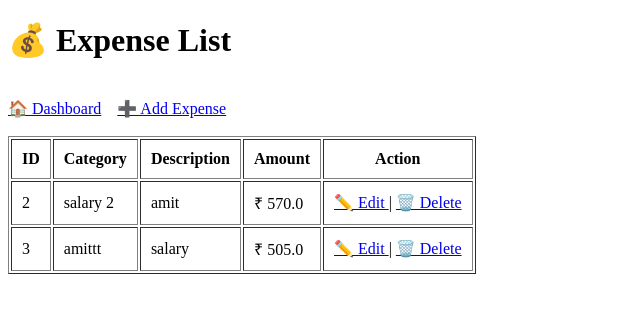
After one commit to vishnubishnoipython/AI-Business-Manager, a Flask app: page /view-expenses in a window 1280 px wide. The commit adds this page. Shown: the top 313 px of the page, without its empty margins (0-640 px from the left). Run offline with Flask 3, Linux system fonts and the light colour scheme; data comes from the database, SQL or seed files in the repository; both versions use the stored data as it was after the commit.

Commit message:
Added Expense Module

```diff
--- a/app.py
+++ b/app.py
@@ -1,16 +1,24 @@
 from flask import Flask, render_template, request
 from database.db import (
     create_database,
+
+    # Sales
     save_sale,
     get_all_sales,
     get_sale_by_id,
     update_sale,
     delete_sale,
     get_total_sales,
+
+    # Expenses
     save_expense,
     get_all_expenses,
-    get_total_expenses
-    )
+    get_expense_by_id,
+    update_expense,
+    delete_expense,
+    get_total_expenses,
+    get_profit
+)
 
 app = Flask(__name__)
 
@@ -19,20 +27,27 @@ create_database()
 
 @app.route("/")
 def home():
+
     total_sales = get_total_sales()
     total_expenses = get_total_expenses()
+    profit = get_profit()
 
     return render_template(
         "index.html",
         total_sales=total_sales,
-        total_expenses=total_expenses
+        total_expenses=total_expenses,
+        profit=profit
     )
 
+
+
+# ---------------- SALES ---------------- #
 
 @app.route("/add-sale", methods=["GET", "POST"])
 def add_sale():
 
     if request.method == "POST":
+
         customer = request.form["customer"]
         product = request.form["product"]
         quantity = request.form["quantity"]
@@ -40,21 +55,16 @@ def add_sale():
 
         save_sale(customer, product, quantity, price)
 
-        return f"""
+        return """
         <h2>Sale Saved Successfully ✅</h2>
-
-        <p><b>Customer:</b> {customer}</p>
-        <p><b>Product:</b> {product}</p>
-        <p><b>Quantity:</b> {quantity}</p>
-        <p><b>Price:</b> ₹{price}</p>
-
         <br>
         <a href="/add-sale">Add Another Sale</a>
         <br><br>
-        <a href="/">Back to Dashboard</a>
+        <a href="/">Dashboard</a>
         """
 
     return render_template("add_sale.html")
+
 
 
 @app.route("/view-sales")
@@ -62,27 +72,46 @@ def view_sales():
 
     sales = get_all_sales()
 
-    return render_template("view_sales.html", sales=sales)
-@app.route("/edit-sale/<int:sale_id>", methods=["GET", "POST"])
+    return render_template(
+        "view_sales.html",
+        sales=sales
+    )
+
+
+
+@app.route("/edit-sale/<int:sale_id>", methods=["GET","POST"])
 def edit_sale(sale_id):
 
     sale = get_sale_by_id(sale_id)
 
     if request.method == "POST":
+
         customer = request.form["customer"]
         product = request.form["product"]
         quantity = request.form["quantity"]
         price = request.form["price"]
 
-        update_sale(sale_id, customer, product, quantity, price)
+        update_sale(
+            sale_id,
+            customer,
+            product,
+            quantity,
+            price
+        )
 
         return """
         <h2>Sale Updated Successfully ✅</h2>
         <br>
-        <a href="/view-sales">Back to View Sales</a>
+        <a href="/view-sales">Back</a>
         """
 
-    return render_template("edit_sale.html", sale=sale)
+    return render_template(
+        "edit_sale.html",
+        sale=sale
+    )
+
+
+
 @app.route("/delete-sale/<int:sale_id>")
 def delete_sale_route(sale_id):
 
@@ -90,36 +119,108 @@ def delete_sale_route(sale_id):
 
     return """
     <h2>Sale Deleted Successfully ✅</h2>
-
     <br>
-
-    <a href="/view-sales">Back to View Sales</a>
+    <a href="/view-sales">Back</a>
     """
 
 
-@app.route("/add-expense", methods=["GET", "POST"])
+
+
+# ---------------- EXPENSES ---------------- #
+
+
+@app.route("/add-expense", methods=["GET","POST"])
 def add_expense():
 
     if request.method == "POST":
+
         category = request.form["category"]
         description = request.form["description"]
         amount = request.form["amount"]
 
-        save_expense(category, description, amount)
+        save_expense(
+            category,
+            description,
+            amount
+        )
 
         return """
         <h2>Expense Saved Successfully ✅</h2>
-
         <br>
-
         <a href="/add-expense">Add Another Expense</a>
-
         <br><br>
-
-        <a href="/">Back to Dashboard</a>
+        <a href="/">Dashboard</a>
         """
 
     return render_template("add_expense.html")
 
+
+
+# View Expenses
+
+@app.route("/view-expenses")
+def view_expenses():
+
+    expenses = get_all_expenses()
+
+    return render_template(
+        "view_expenses.html",
+        expenses=expenses
+    )
+
+
+
+# Edit Expense
+
+@app.route("/edit-expense/<int:expense_id>", methods=["GET","POST"])
+def edit_expense(expense_id):
+
+    expense = get_expense_by_id(expense_id)
+
+    print("EDIT EXPENSE DATA:", expense)   # temporary check
+
+    if request.method == "POST":
+
+        category = request.form["category"]
+        description = request.form["description"]
+        amount = request.form["amount"]
+
+        update_expense(
+            expense_id,
+            category,
+            description,
+            amount
+        )
+
+        return """
+        <h2>Expense Updated Successfully ✅</h2>
+        <br>
+        <a href="/view-expenses">Back</a>
+        """
+
+    return render_template(
+        "edit_expense.html",
+        expense=expense
+    )
+
+
+
+# Delete Expense
+
+@app.route("/delete-expense/<int:expense_id>")
+def delete_expense_route(expense_id):
+
+    delete_expense(expense_id)
+
+
+    return """
+    <h2>Expense Deleted Successfully ✅</h2>
+    <br>
+    <a href="/view-expenses">Back to Expenses</a>
+    """
+
+
+
+
 if __name__ == "__main__":
     app.run(debug=True)
--- a/database/db.py
+++ b/database/db.py
@@ -63,7 +63,11 @@ def get_sale_by_id(sale_id):
     conn = sqlite3.connect(DATABASE_NAME)
     cursor = conn.cursor()
 
-    cursor.execute("SELECT * FROM sales WHERE id = ?", (sale_id,))
+    cursor.execute(
+        "SELECT * FROM sales WHERE id = ?",
+        (sale_id,)
+    )
+
     sale = cursor.fetchone()
 
     conn.close()
@@ -79,7 +83,8 @@ def update_sale(sale_id, customer, product, quantity, price):
         UPDATE sales
         SET customer=?, product=?, quantity=?, price=?
         WHERE id=?
-    """, (customer, product, quantity, price, sale_id))
+    """,
+    (customer, product, quantity, price, sale_id))
 
     conn.commit()
     conn.close()
@@ -89,7 +94,10 @@ def delete_sale(sale_id):
     conn = sqlite3.connect(DATABASE_NAME)
     cursor = conn.cursor()
 
-    cursor.execute("DELETE FROM sales WHERE id = ?", (sale_id,))
+    cursor.execute(
+        "DELETE FROM sales WHERE id=?",
+        (sale_id,)
+    )
 
     conn.commit()
     conn.close()
@@ -100,36 +108,40 @@ def get_total_sales():
     cursor = conn.cursor()
 
     cursor.execute("SELECT SUM(price) FROM sales")
+
     total = cursor.fetchone()[0]
 
     conn.close()
 
-    if total is None:
-        return 0
+    return total if total else 0
 
-    return total
 
 
 # ---------------- EXPENSES ---------------- #
 
 def save_expense(category, description, amount):
+
     conn = sqlite3.connect(DATABASE_NAME)
     cursor = conn.cursor()
 
     cursor.execute("""
-        INSERT INTO expenses (category, description, amount)
+        INSERT INTO expenses(category, description, amount)
         VALUES (?, ?, ?)
-    """, (category, description, amount))
+    """,
+    (category, description, amount))
 
     conn.commit()
     conn.close()
 
 
+
 def get_all_expenses():
+
     conn = sqlite3.connect(DATABASE_NAME)
     cursor = conn.cursor()
 
     cursor.execute("SELECT * FROM expenses")
+
     rows = cursor.fetchall()
 
     conn.close()
@@ -137,16 +149,75 @@ def get_all_expenses():
     return rows
 
 
+
+def get_expense_by_id(expense_id):
+
+    conn = sqlite3.connect(DATABASE_NAME)
+    cursor = conn.cursor()
+
+    cursor.execute(
+        "SELECT * FROM expenses WHERE id=?",
+        (expense_id,)
+    )
+
+    expense = cursor.fetchone()
+
+    conn.close()
+
+    return expense
+
+
+
+def update_expense(expense_id, category, description, amount):
+
+    conn = sqlite3.connect(DATABASE_NAME)
+    cursor = conn.cursor()
+
+    cursor.execute("""
+        UPDATE expenses
+        SET category=?, description=?, amount=?
+        WHERE id=?
+    """,
+    (category, description, amount, expense_id))
+
+    conn.commit()
+    conn.close()
+
+
+
+def delete_expense(expense_id):
+
+    conn = sqlite3.connect(DATABASE_NAME)
+    cursor = conn.cursor()
+
+    cursor.execute(
+        "DELETE FROM expenses WHERE id=?",
+        (expense_id,)
+    )
+
+    conn.commit()
+    conn.close()
+
+
+
 def get_total_expenses():
+
     conn = sqlite3.connect(DATABASE_NAME)
     cursor = conn.cursor()
 
     cursor.execute("SELECT SUM(amount) FROM expenses")
+
     total = cursor.fetchone()[0]
 
     conn.close()
 
-    if total is None:
-        return 0
+    return total if total else 0
 
-    return total
+def get_profit():
+
+    total_sales = get_total_sales()
+    total_expenses = get_total_expenses()
+
+    profit = total_sales - total_expenses
+
+    return profit
--- /dev/null
+++ b/templates/view_expenses.html
@@ -0,0 +1,77 @@
+<!DOCTYPE html>
+<html>
+<head>
+    <title>View Expenses</title>
+</head>
+
+<body>
+
+<h1>💰 Expense List</h1>
+
+<br>
+
+<a href="/">🏠 Dashboard</a>
+
+&nbsp;&nbsp;
+
+<a href="/add-expense">➕ Add Expense</a>
+
+<br><br>
+
+
+<table border="1" cellpadding="10">
+
+<tr>
+    <th>ID</th>
+    <th>Category</th>
+    <th>Description</th>
+    <th>Amount</th>
+    <th>Action</th>
+</tr>
+
+
+{% for expense in expenses %}
+
+<tr>
+
+    <td>{{ expense[0] }}</td>
+
+    <td>{{ expense[1] }}</td>
+
+    <td>{{ expense[2] }}</td>
+
+    <td>₹ {{ expense[3] }}</td>
+
+
+    <td>
+
+        <a href="/edit-expense/{{ expense[0] }}">
+            ✏️ Edit
+        </a>
+
+        |
+
+        <a href="/delete-expense/{{ expense[0] }}">
+            🗑️ Delete
+        </a>
+
+    </td>
+
+</tr>
+
+{% else %}
+
+<tr>
+    <td colspan="5">
+        No Expenses Found
+    </td>
+</tr>
+
+{% endfor %}
+
+
+</table>
+
+
+</body>
+</html>
```
Also changed, not shown: templates/edit_expense.html (added, +45 -0 lines), templates/index.html (+9 -3 lines), database/business.db.
